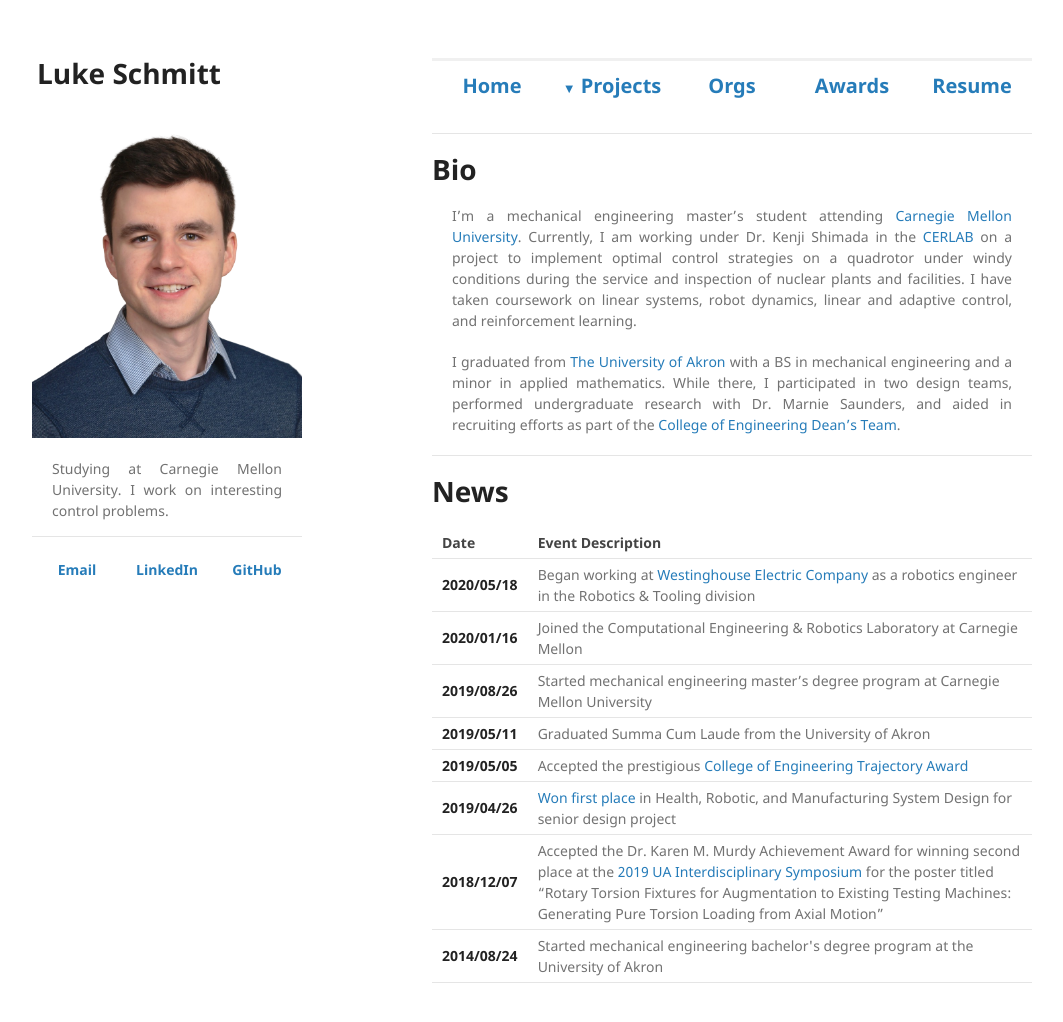
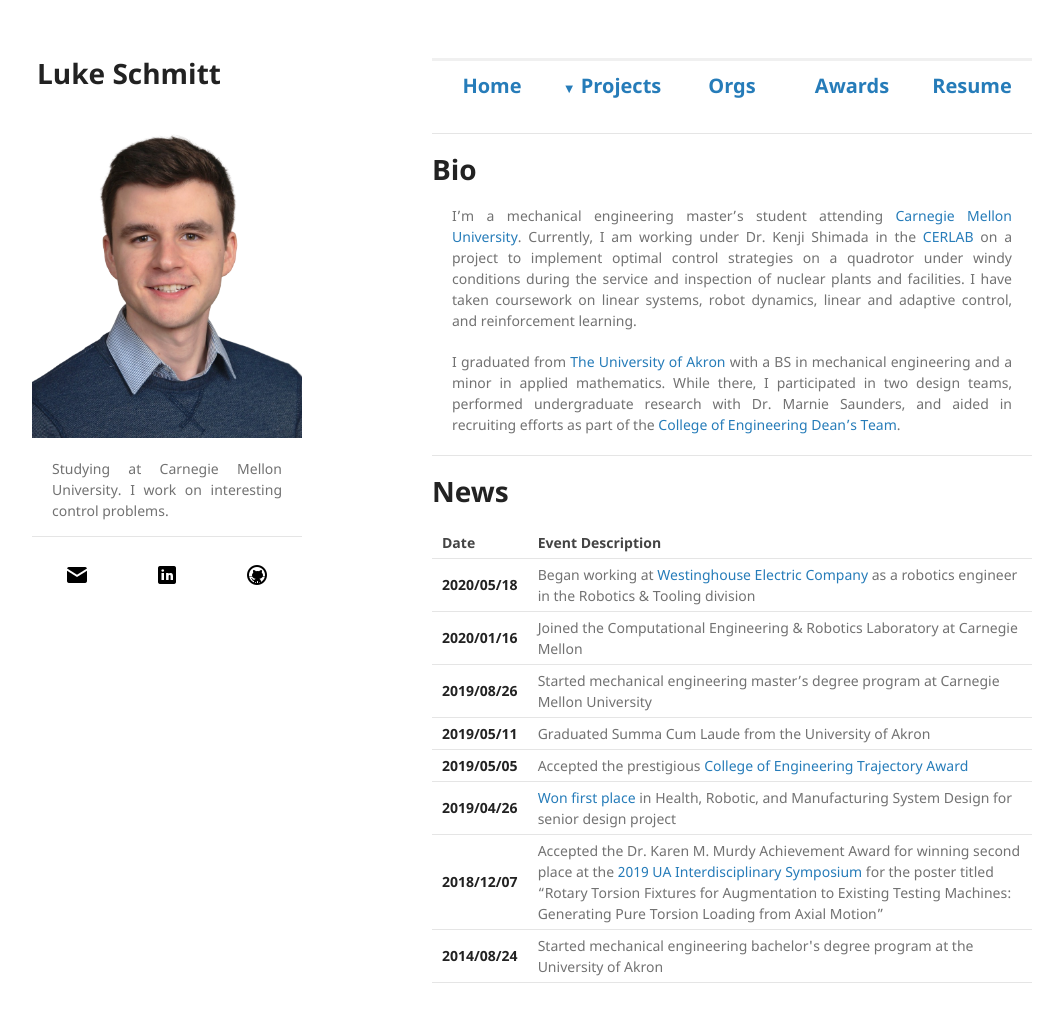
Before and after one commit to LukeSchmitt96/LukeSchmitt96.github.io, a Jekyll site: the page built from index.md, in a window 1280 px wide and 1053 px high. Shown: the top 1022 px of the window, without its empty margins (108-1171 px from the left). Built offline with Jekyll 4.4.1, drawn with Linux system fonts in a browser that asks for light colours.

Commit message:
added contact section images

```diff
--- a/_includes/contact.html
+++ b/_includes/contact.html
@@ -1,10 +1,15 @@
 <div class="contact">
     <!-- Contact Information -->
     <table>
-        <tr>
+        <!-- <tr>
             <th><a href="mailto:luke@lukeschmitt.me" target=”_blank”>Email</a></th>
             <th><a href="https://www.linkedin.com/in/luke-schmitt/" target=”_blank”>LinkedIn</a></th>
             <th><a href="https://github.com/LukeSchmitt96" target=”_blank”>GitHub</a></th>
+        </tr> -->
+        <tr>
+            <th><a href="mailto:luke@lukeschmitt.me" style="height: 30px;"><img src="/assets/img/icons8-important-mail-24.png" alt="Email" style="padding-top: 4px;"></a></th>
+            <th><a href="https://www.linkedin.com/in/luke-schmitt/" style="height: 30px;"><img src="/assets/img/icons8-linkedin-24.png" alt="LinkedIn" style="padding-top: 4px;"></a></th>
+            <th><a href="https://github.com/LukeSchmitt96" style="height: 30px;"><img src="/assets/img/icons8-github-24.png" alt="GitHub" style="padding-top: 4px;"></a></th>
         </tr>
     </table>
   </div>
```
Also changed, not shown: assets/img/icons8-github-24.png (added), assets/img/icons8-important-mail-24.png (added), assets/img/icons8-linkedin-24.png (added).
